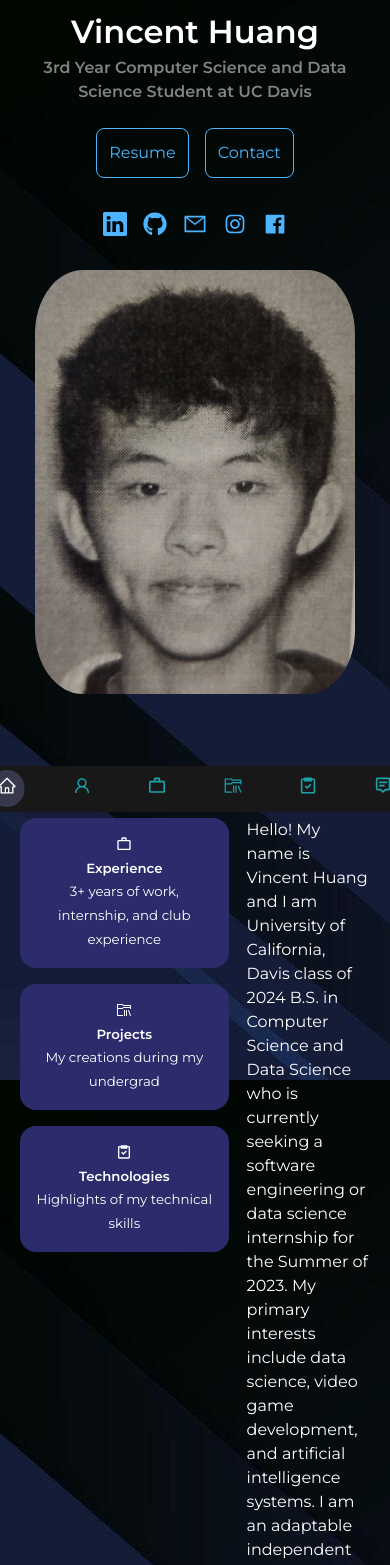
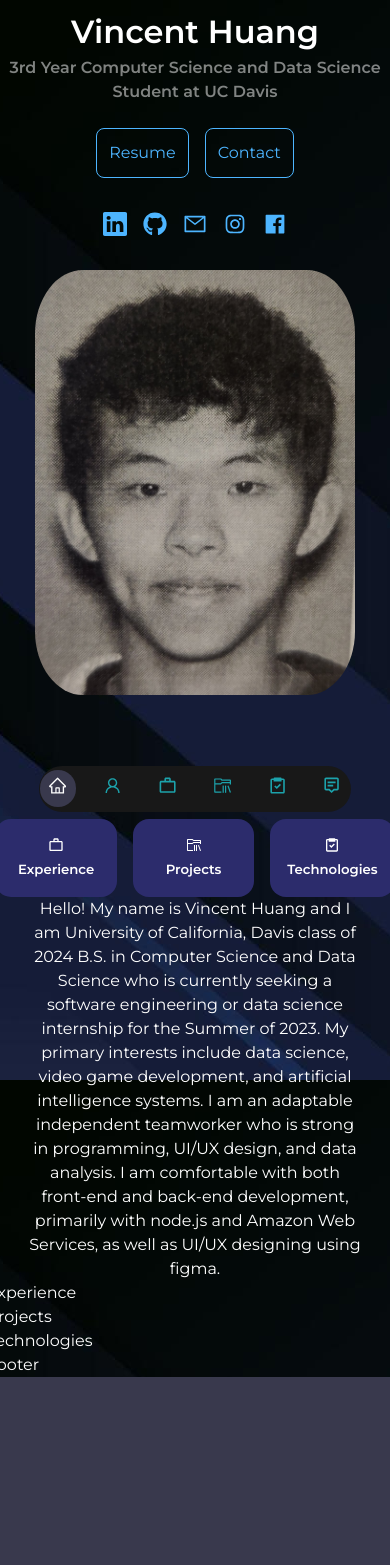
Before and after one commit to vhcent/Personal-Website, a React (Create React App) app: page / in a window 390 px wide. Shown: the top 1565 px of the page. After the commit the page ends 1377 px from the top, so only its background shows below. Built offline with nearby package versions, Linux system fonts and the light colour scheme.

Commit message:
made header and about responsive

```diff
--- a/src/components/about/About.jsx
+++ b/src/components/about/About.jsx
@@ -13,24 +13,24 @@ const About = () => {
                     <article class="about-card">
                         <MdOutlineWorkOutline />
                         <h5>Experience</h5>
-                        <small>3+ years of work, internship, and club experience</small>
+                        {/* <small>3+ years of work, internship, and club experience</small> */}
                     </article>
                     <article class="about-card">
                         <VscFolderLibrary />
                         <h5>Projects</h5>
-                        <small>My creations during my undergrad</small>
+                        {/* <small>My creations during my undergrad</small> */}
                     </article>
                     <article class="about-card">
                         <BiTask />
                         <h5>Technologies</h5>
-                        <small>Highlights of my technical skills</small>
+                        {/* <small>Highlights of my technical skills</small> */}
                     </article>
                 </div>
                 <p>
                     Hello! My name is Vincent Huang and I am University of California, Davis class of 2024 B.S. in Computer Science and Data Science
                     who is currently seeking a software engineering or data science internship for the Summer of 2023. My primary interests include data science,
-                    video game development, and artificial intelligence systems. I am an adaptable independent teamworker who is strong in programming and data analysis.
-
+                    video game development, and artificial intelligence systems. I am an adaptable independent teamworker who is strong in programming, UI/UX design, and data analysis.
+                    I am comfortable with both front-end and back-end development, primarily with node.js and Amazon Web Services, as well as UI/UX designing using figma.
                 </p>
             </div>
         </section>
--- a/src/components/about/about.css
+++ b/src/components/about/about.css
@@ -3,12 +3,15 @@
     flex-direction: row;
     gap: 5%;
     padding-top: 1.5rem;
+    justify-content: center;
+    max-width: 50%;
 }
 
 .about-cards {
     display: flex;
     flex-direction: column;
     gap: 1rem;
+    /* margin-top: -2rem; */
 }
 
 .about-card {
@@ -28,6 +31,40 @@
 }
 
 p {
-    width: 60%;
+    /* width: 50%; */
+    /* text-align: center; */
     font-size: 1rem;
 }
+
+@media screen and (max-width: 1000px) {
+    .about-container {
+        max-width: 70%;
+    }
+}
+
+@media screen and (max-width: 800px) {
+    .about-container {
+        max-width: 80%;
+        flex-direction: column;
+        align-items: center;
+    }
+    .about-cards {
+        max-width: 120%;
+        flex-direction: row;
+        flex: 1 1 0px;
+    }
+    .about-card {
+        text-align: center;
+        width: 10rem;
+    }
+    p {
+        text-align: center;
+    }
+}
+
+@media screen and (max-width: 500px) {
+    .about-card {
+        text-align: center;
+        width: 8rem;
+    }
+}
--- a/src/components/navbar/navbar.css
+++ b/src/components/navbar/navbar.css
@@ -11,6 +11,7 @@ nav {
     display: flex;
     gap: 2.5rem;
     border-radius: 2rem;
+    justify-content: center;
     /* backdrop-filter: blur(15px); */
 }
 
@@ -26,3 +27,10 @@ nav a.current {
     color: white;
     border-radius: 2rem;
 }
+
+@media screen and (max-width: 500px) {
+    nav {
+        width: 80%;
+        gap: 7%;
+    }
+}
--- a/src/index.css
+++ b/src/index.css
@@ -11,6 +11,7 @@
 }
 
 :root {
+    justify-self: center;
     --bg-color: #39394d;
     --bg-color-variant: #2c2c6c;
     --primary-color: #4db5ff;
```
